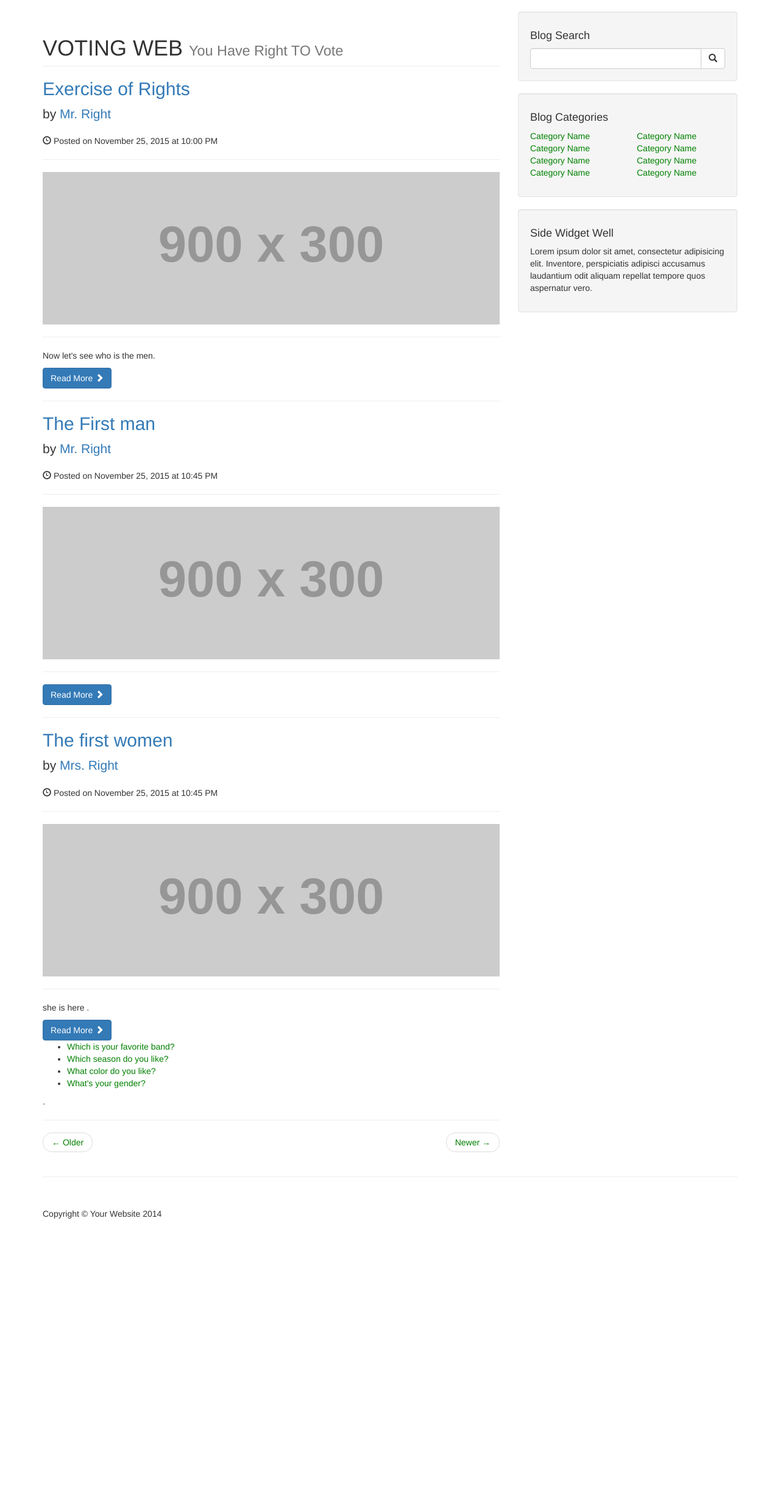
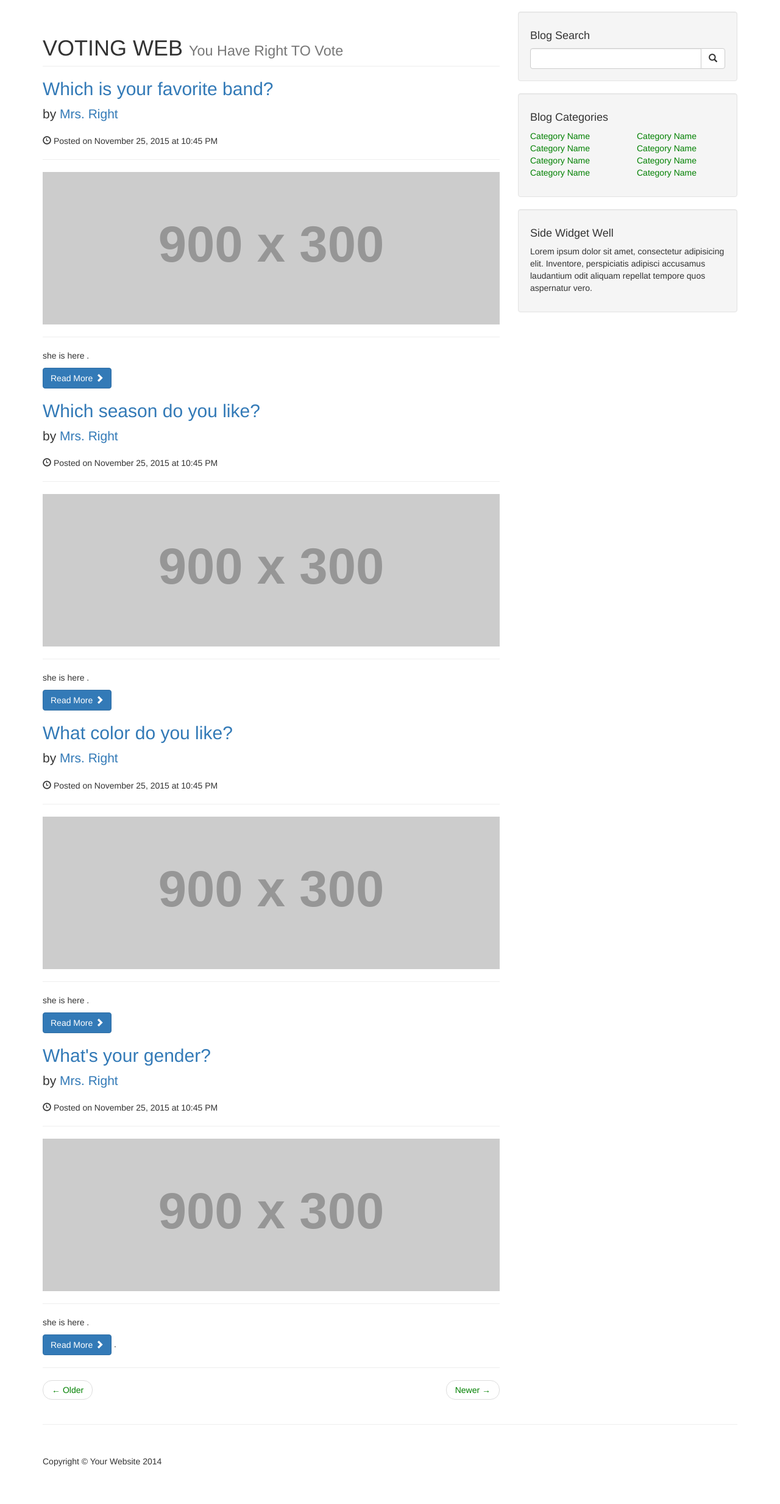
Before and after one commit to NameNolen/Django-workshop, a Django app: page /polls/ in a window 1280 px wide. Shown: the part 51-2517 px from the top of the page at 61% size. Before the commit the page ends 2049 px from the top, so only its background shows below. Run offline with Django 3.2, Linux system fonts and the light colour scheme; data comes from the database, SQL or seed files in the repository; both versions use the stored data as it was after the commit; grey boxes labelled with a size stand in for pictures from a placeholder-image service; some libraries are stand-ins or nearby versions.

Commit message:
modified:   mysite/db.sqlite3 	modified:   mysite/polls/templates/polls/base.html 	modified:   mysite/polls/templates/polls/index.html

```diff
--- a/mysite/polls/templates/polls/base.html
+++ b/mysite/polls/templates/polls/base.html
@@ -76,51 +76,7 @@
                     <small>You Have Right TO Vote</small>
                 </h1>
 
-                <!-- First Blog Post -->
-                <h2>
-                    <a href="#">Exercise of Rights</a>
-                </h2>
-                <p class="lead">
-                    by <a href="index.php">Mr. Right</a>
-                </p>
-                <p><span class="glyphicon glyphicon-time"></span> Posted on November 25, 2015 at 10:00 PM</p>
-                <hr>
-                <img class="img-responsive" src="http://placehold.it/900x300" alt="">
-                <hr>
-                <p>Now let's see who is the men.</p>
-                <a class="btn btn-primary" href="#">Read More <span class="glyphicon glyphicon-chevron-right"></span></a>
 
-                <hr>
-
-                <!-- Second Blog Post -->
-                <h2>
-                    <a href="#">The First man</a>
-                </h2>
-                <p class="lead">
-                    by <a href="#">Mr. Right</a>
-                </p>
-                <p><span class="glyphicon glyphicon-time"></span> Posted on  November 25, 2015 at 10:45 PM</p>
-                <hr>
-                <img class="img-responsive" src="http://placehold.it/900x300" alt="">
-                <hr>
-                <p></p>
-                <a class="btn btn-primary" href="#">Read More <span class="glyphicon glyphicon-chevron-right"></span></a>
-
-                <hr>
-
-                <!-- Third Blog Post -->
-                <h2>
-                    <a href="#">The first women</a>
-                </h2>
-                <p class="lead">
-                    by <a href="#">Mrs. Right</a>
-                </p>
-                <p><span class="glyphicon glyphicon-time"></span> Posted on November 25, 2015 at 10:45 PM</p>
-                <hr>
-                <img class="img-responsive" src="http://placehold.it/900x300" alt="">
-                <hr>
-                <p>she is here .</p>
-                <a class="btn btn-primary" href="#">Read More <span class="glyphicon glyphicon-chevron-right"></span></a>
 
             {% block content %}{% endblock %}.
                 <hr>
@@ -136,8 +92,9 @@
                 </ul>
 
             </div>
-
-            <!-- Blog Sidebar Widgets Column -->
+<!--***********************************************************
+***********************************************************
+            Blog Sidebar Widgets Column -->
             <div class="col-md-4">
 
                 <!-- Blog Search Well -->
--- a/mysite/polls/templates/polls/index.html
+++ b/mysite/polls/templates/polls/index.html
@@ -2,14 +2,24 @@
 {% block content%}
 
 {% if latest_question_list %}
-    <ul>
-    {% for  question in latest_question_list %}
-        <li><a href="{% url  'polls:detail' question.id %}">{{question.question_text}}</a>
-</li>
-    {% endfor %}
-    </ul>
+
+     {% for  question in latest_question_list %}
+        <h2>
+             <a href="{% url  'polls:detail' question.id %}">{{question.question_text}}</a>
+         </h2>
+         <p class="lead">
+             by <a href="#">Mrs. Right</a>
+         </p>
+         <p><span class="glyphicon glyphicon-time"></span> Posted on November 25, 2015 at 10:45 PM</p>
+         <hr>
+         <img class="img-responsive" src="http://placehold.it/900x300" alt="">
+         <hr>
+         <p>she is here .</p>
+         <a class="btn btn-primary" href="#">Read More <span class="glyphicon glyphicon-chevron-right"></span></a>
+     {% endfor %}
+
 {% else %}
-    <p>No polls are available.</p>
+     <p>No polls are available.</p>
 {% endif %}
 
 {% endblock %}
```
Also changed, not shown: mysite/db.sqlite3.
